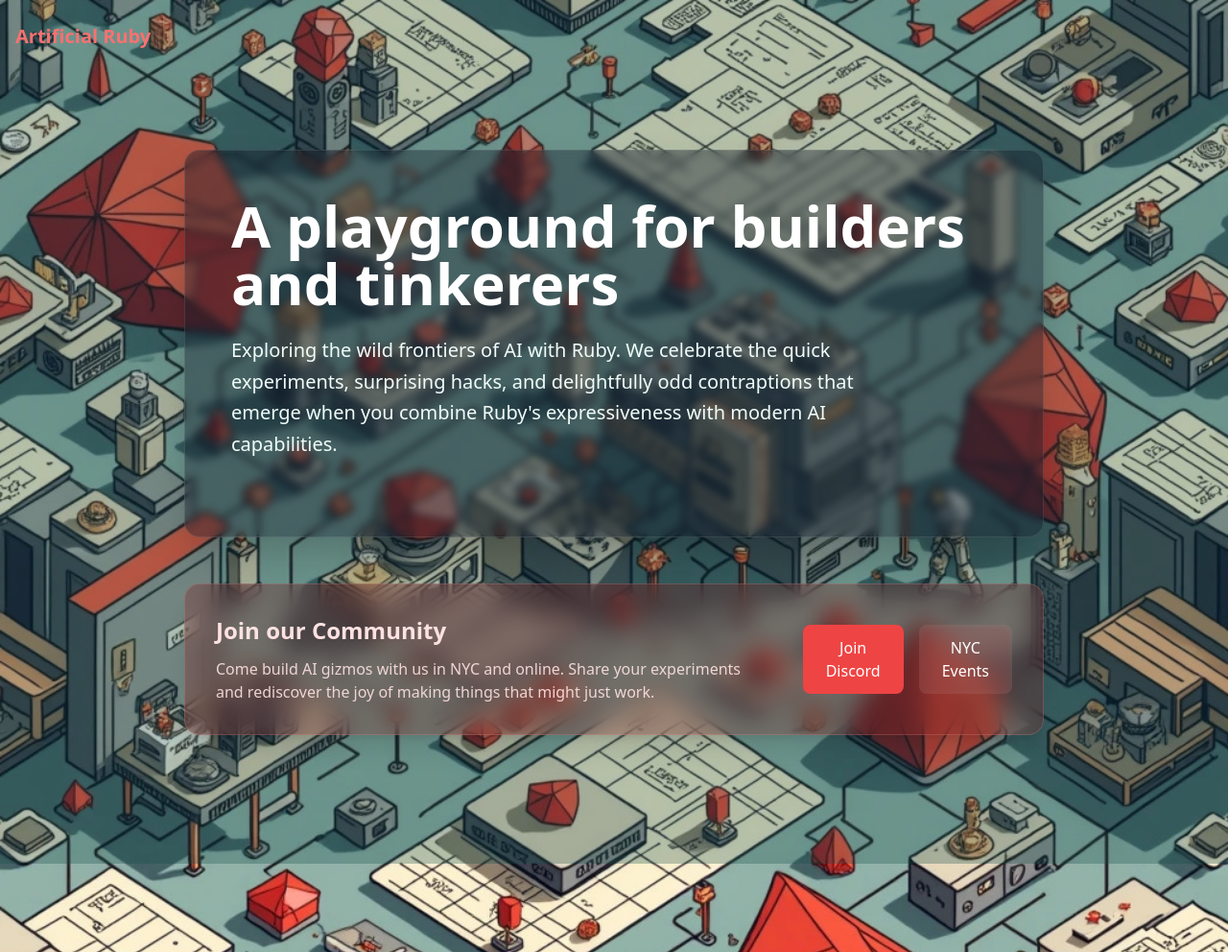
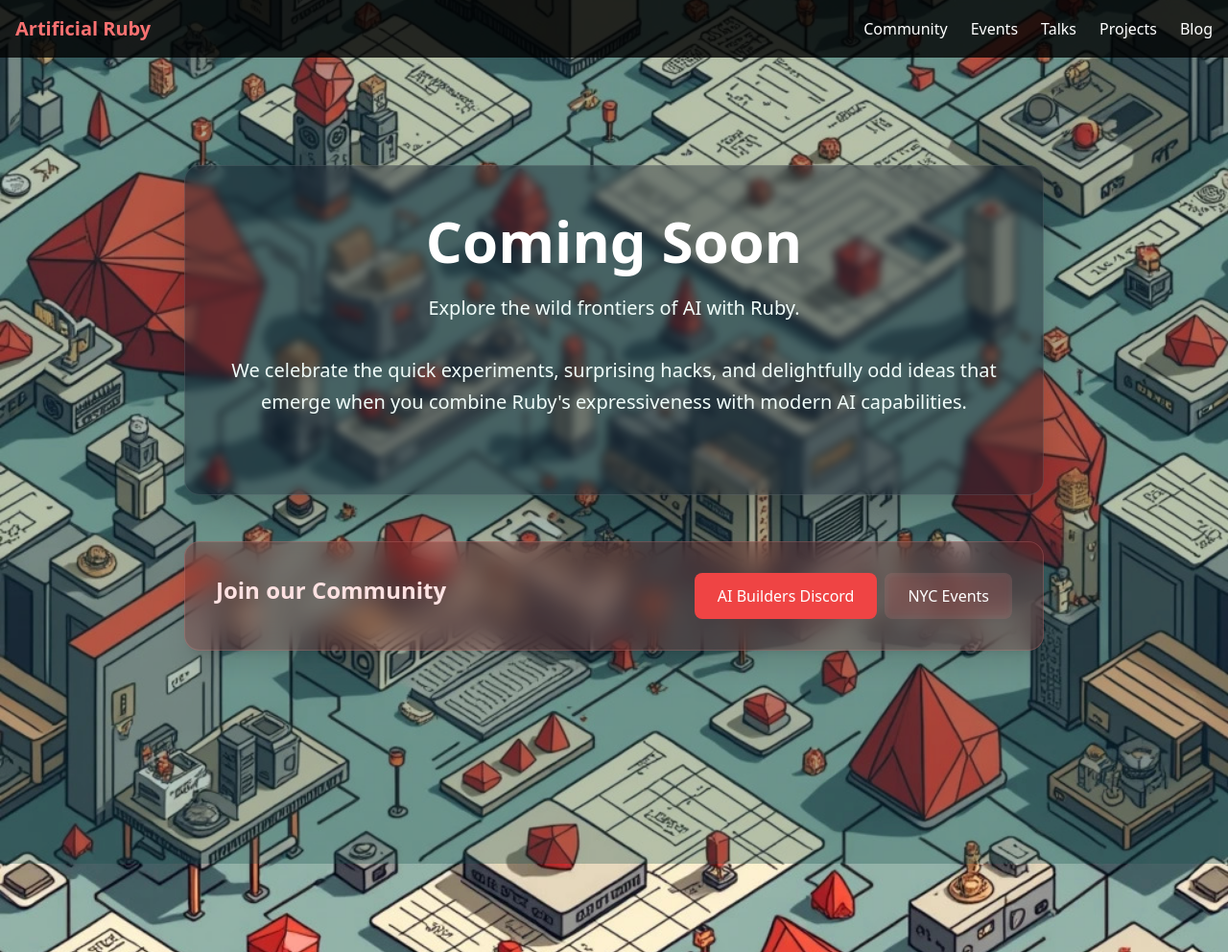
Before and after one commit to ArtificialRuby/artificialruby.ai, a Jekyll site: the page built from index.html, in a window 1280 px wide. Shown: the whole page at 96% size. Built offline with Jekyll 4.4.1, drawn with Linux system fonts in a browser that asks for light colours.

Commit message:
Placeholders for all the pages

```diff
--- a/_config.yml
+++ b/_config.yml
@@ -23,7 +23,7 @@ email: scott@sublayer.com
 description: >- # this means to ignore newlines until "baseurl:"
   Artificial Ruby is a playground for builders and tinkerers exploring the wild frontiers of AI with Ruby.
   We celebrate the quick experiments, surprising hacks,
-  and delightfully odd contraptions that emerge when you combine Ruby's expressiveness with modern AI capabilities.
+  and delightfully odd ideas that emerge when you combine Ruby's expressiveness with modern AI capabilities.
 baseurl: "" # the subpath of your site, e.g. /blog
 url: "https://artificialruby.ai" # the base hostname & protocol for your site, e.g. http://example.com
 github_username:  swerner
--- a/_layouts/default.html
+++ b/_layouts/default.html
@@ -8,6 +8,25 @@
     <script defer data-domain="artificialruby.ai" src="https://plausible.io/js/script.js"></script>
   </head>
   <body class="min-h-screen bg-[url('/bg.jpg')] bg-cover bg-center bg-no-repeat">
-    {{ content }}
+    <div class="absolute -z-10 inset-0 bg-teal-900/30"></div>
+    <div class="relative z-10">
+      <nav class="bg-black/80 p-4">
+        <div class="container mx-auto">
+          <div class="flex items-center justify-between">
+            <a href="/" class="text-red-400 font-bold text-xl">Artificial Ruby</a>
+            <div class="flex space-x-6">
+              <a href="/community" class="text-white hover:text-red-400 transition-colors">Community</a>
+              <a href="/events" class="text-white hover:text-red-400 transition-colors">Events</a>
+              <a href="/talks" class="text-white hover:text-red-400 transition-colors">Talks</a>
+              <a href="/projects" class="text-white hover:text-red-400 transition-colors">Projects</a>
+              <a href="/blog" class="text-white hover:text-red-400 transition-colors">Blog</a>
+            </div>
+          </div>
+        </div>
+      </nav>
+      <main class="mt-8">
+        {{ content }}
+      </main>
+    </div>
   </body>
 </html>
--- a/assets/css/style.css
+++ b/assets/css/style.css
@@ -541,6 +541,12 @@ video {
 .inset-0 {
   inset: 0px;
 }
+.-z-10 {
+  z-index: -10;
+}
+.z-10 {
+  z-index: 10;
+}
 .mx-auto {
   margin-left: auto;
   margin-right: auto;
@@ -548,11 +554,17 @@ video {
 .mb-3 {
   margin-bottom: 0.75rem;
 }
+.mb-4 {
+  margin-bottom: 1rem;
+}
 .mb-6 {
   margin-bottom: 1.5rem;
 }
 .mb-8 {
   margin-bottom: 2rem;
+}
+.mt-8 {
+  margin-top: 2rem;
 }
 .flex {
   display: flex;
@@ -560,17 +572,8 @@ video {
 .min-h-screen {
   min-height: 100vh;
 }
-.w-full {
-  width: 100%;
-}
-.max-w-2xl {
-  max-width: 42rem;
-}
 .max-w-4xl {
   max-width: 56rem;
-}
-.max-w-7xl {
-  max-width: 80rem;
 }
 .flex-col {
   flex-direction: column;
@@ -581,11 +584,16 @@ video {
 .justify-between {
   justify-content: space-between;
 }
-.gap-4 {
-  gap: 1rem;
+.gap-2 {
+  gap: 0.5rem;
 }
 .gap-8 {
   gap: 2rem;
+}
+.space-x-6 > :not([hidden]) ~ :not([hidden]) {
+  --tw-space-x-reverse: 0;
+  margin-right: calc(1.5rem * var(--tw-space-x-reverse));
+  margin-left: calc(1.5rem * calc(1 - var(--tw-space-x-reverse)));
 }
 .rounded-2xl {
   border-radius: 1rem;
@@ -601,6 +609,9 @@ video {
 }
 .border-white\/10 {
   border-color: rgb(255 255 255 / 0.1);
+}
+.bg-black\/80 {
+  background-color: rgb(0 0 0 / 0.8);
 }
 .bg-gray-900\/40 {
   background-color: rgb(17 24 39 / 0.4);
@@ -633,6 +644,9 @@ video {
 .bg-no-repeat {
   background-repeat: no-repeat;
 }
+.p-4 {
+  padding: 1rem;
+}
 .p-8 {
   padding: 2rem;
 }
@@ -648,15 +662,14 @@ video {
   padding-top: 0.75rem;
   padding-bottom: 0.75rem;
 }
-.py-6 {
-  padding-top: 1.5rem;
-  padding-bottom: 1.5rem;
-}
 .pt-12 {
   padding-top: 3rem;
 }
 .pt-20 {
   padding-top: 5rem;
+}
+.text-center {
+  text-align: center;
 }
 .text-2xl {
   font-size: 1.5rem;
@@ -682,9 +695,6 @@ video {
 .text-red-100 {
   --tw-text-opacity: 1;
   color: rgb(254 226 226 / var(--tw-text-opacity, 1));
-}
-.text-red-100\/90 {
-  color: rgb(254 226 226 / 0.9);
 }
 .text-red-400 {
   --tw-text-opacity: 1;
@@ -733,6 +743,10 @@ video {
 .hover\:bg-white\/20:hover {
   background-color: rgb(255 255 255 / 0.2);
 }
+.hover\:text-red-400:hover {
+  --tw-text-opacity: 1;
+  color: rgb(248 113 113 / var(--tw-text-opacity, 1));
+}
 @media (min-width: 768px) {
 
   .md\:flex-row {
--- a/index.html
+++ b/index.html
@@ -5,26 +5,19 @@ title: Home
 
 <body class="min-h-screen bg-[url('/bg-enhanced.png')] bg-cover bg-center bg-no-repeat">
     <!-- Subtle overlay to ensure readability -->
-    <div class="absolute inset-0 bg-teal-900/30"></div>
 
     <!-- Main content -->
     <div class="relative min-h-screen">
         <!-- Simple nav -->
-        <nav class="w-full py-6 px-4">
-            <div class="max-w-7xl mx-auto">
-                <div class="text-red-400 font-bold text-xl">Artificial Ruby</div>
-            </div>
-        </nav>
-
         <!-- Hero Section -->
         <div class="px-4 pt-20">
             <div class="max-w-4xl mx-auto">
-                <div class="backdrop-blur-sm bg-gray-900/40 rounded-2xl p-8 md:p-12 shadow-2xl border border-white/10">
+                <div class="text-center backdrop-blur-sm bg-gray-900/40 rounded-2xl p-8 md:p-12 shadow-2xl border border-white/10">
                     <h1 class="text-4xl md:text-5xl lg:text-6xl font-bold text-white mb-6 leading-tight">
-                        A playground for builders and tinkerers
+                      Coming Soon
                     </h1>
-                    <p class="text-xl text-teal-50 max-w-2xl leading-relaxed mb-8">
-                        Exploring the wild frontiers of AI with Ruby. We celebrate the quick experiments, surprising hacks, and delightfully odd contraptions that emerge when you combine Ruby's expressiveness with modern AI capabilities.
+                    <p class="text-xl text-teal-50 leading-relaxed mb-8">
+                    Explore the wild frontiers of AI with Ruby.</br></br> We celebrate the quick experiments, surprising hacks, and delightfully odd ideas that emerge when you combine Ruby's expressiveness with modern AI capabilities.
                     </p>
                 </div>
             </div>
@@ -37,17 +30,14 @@ title: Home
                     <div class="flex flex-col md:flex-row items-center justify-between gap-8">
                         <div>
                             <h2 class="text-2xl font-bold text-red-100 mb-3">Join our Community</h2>
-                            <p class="text-red-100/90">
-                                Come build AI gizmos with us in NYC and online. Share your experiments and rediscover the joy of making things that might just work.
-                            </p>
                         </div>
-                        <div class="flex gap-4">
-                            <button class="bg-red-500 hover:bg-red-600 text-white px-6 py-3 rounded-lg transition-colors duration-200">
-                                Join Discord
-                            </button>
-                            <button class="bg-white/10 hover:bg-white/20 text-white px-6 py-3 rounded-lg transition-colors duration-200 backdrop-blur-sm">
+                        <div class="flex gap-2">
+                            <a href="https://discord.gg/ruby-ai-builders-1081742403460923484" class="bg-red-500 hover:bg-red-600 text-white px-6 py-3 rounded-lg transition-colors duration-200">
+                                AI Builders Discord
+                            </a>
+                            <a href="https://lu.ma/ufk7pghd" class="bg-white/10 hover:bg-white/20 text-white px-6 py-3 rounded-lg transition-colors duration-200 backdrop-blur-sm">
                                 NYC Events
-                            </button>
+                            </a>
                         </div>
                     </div>
                 </div>
```
Also changed, not shown: blog.html (added, +15 -0 lines), community.html (added, +15 -0 lines), events.html (added, +15 -0 lines), projects.html (added, +15 -0 lines), talks.html (added, +15 -0 lines).
